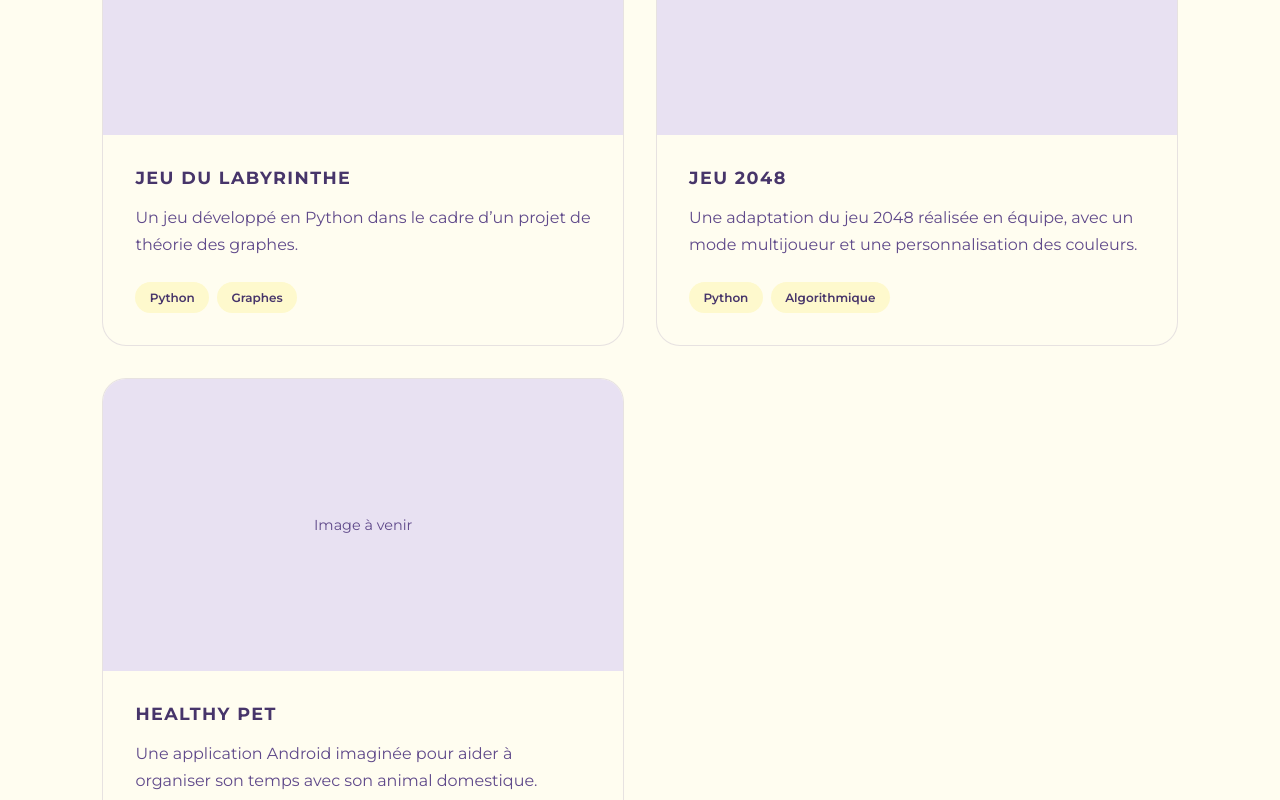
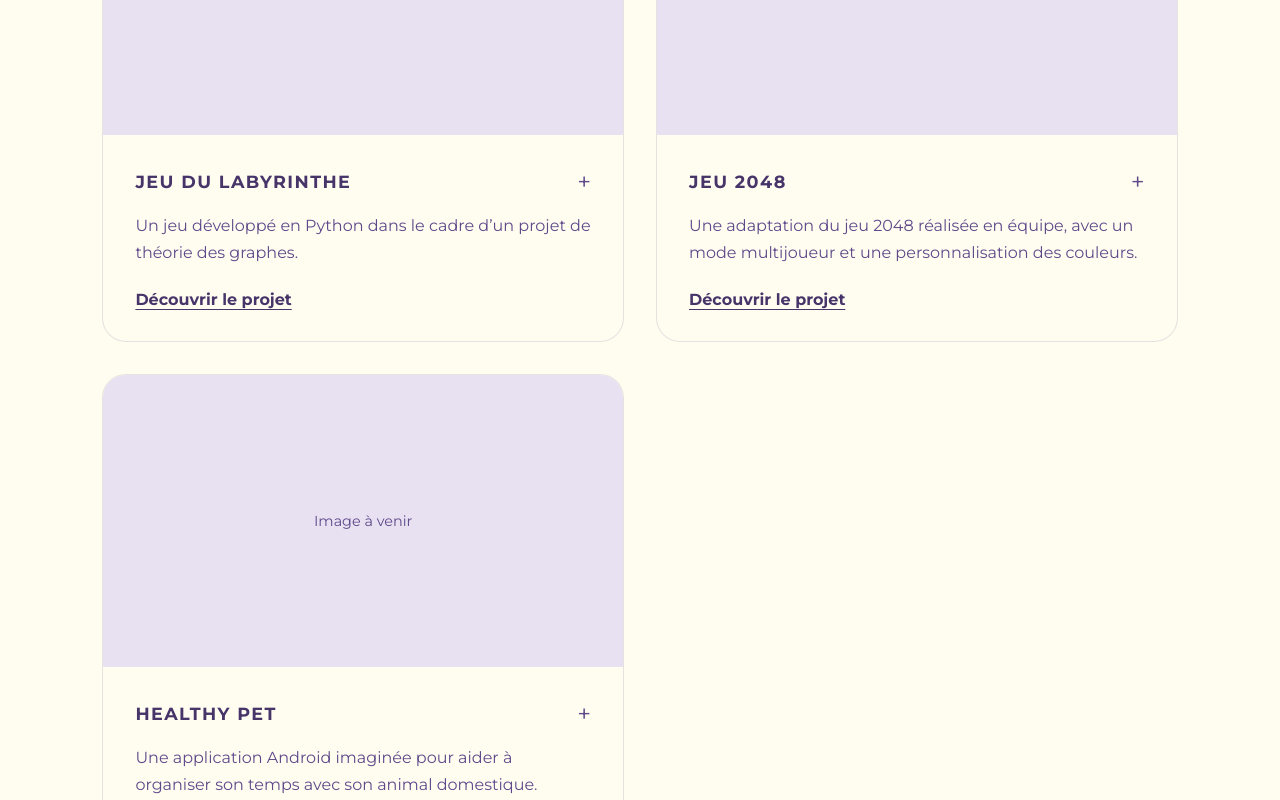
Before and after one commit to baassousouira/sara_baassou_portfolio, a React (Vite) app in the folder frontend/: page / in a window 1280 px wide. Shown: the part 2540-3340 px from the top of the page. Built offline with nearby package versions, Linux system fonts and the light colour scheme; a web font is replaced by a local one.

Commit message:
feat: add expandable project cards and refactor CSS

```diff
--- a/frontend/src/App.css
+++ b/frontend/src/App.css
@@ -1,5 +1,59 @@
+/* Styles communs */
 
-/* NAVIGATION */
+.about-container,
+.projects-container {
+  max-width: 1200px;
+  margin: 0 auto;
+}
+
+.about-eyebrow,
+.projects-eyebrow {
+  display: block;
+  margin-bottom: 1rem;
+  font-size: 0.8rem;
+  font-weight: 700;
+  text-transform: uppercase;
+  letter-spacing: 0.18em;
+}
+
+.about h2,
+.projects-heading h2 {
+  font-family: var(--font-title);
+  font-size: clamp(2.8rem, 6vw, 5rem);
+  font-weight: 400;
+  text-transform: none;
+  letter-spacing: normal;
+  color: var(--color-primary-dark);
+}
+
+.about-grid,
+.projects-grid {
+  display: grid;
+  grid-template-columns: repeat(2, minmax(0, 1fr));
+}
+
+.about-card,
+.project-card {
+  min-width: 0;
+  border-radius: 24px;
+  background-color: var(--color-cream);
+  border: 1px solid rgba(95, 73, 138, 0.15);
+}
+
+.about-tags,
+.project-tags {
+  display: flex;
+  flex-wrap: wrap;
+}
+
+.about-tags span,
+.project-tags span {
+  border-radius: 999px;
+  background-color: var(--color-background);
+  color: var(--color-primary-dark);
+}
+
+/* Navigation */
 
 .navbar {
   position: fixed;
@@ -7,13 +61,11 @@
   left: 0;
   width: 100%;
   z-index: 1000;
-
   display: flex;
   align-items: center;
   justify-content: space-between;
   gap: 20px;
   padding: 20px 5%;
-
   background-color: var(--color-primary-dark);
   color: var(--color-cream);
 }
@@ -37,7 +89,7 @@
   gap: 16px;
 }
 
-/* SECTIONS */
+/* Sections */
 
 .section {
   min-height: 100vh;
@@ -45,10 +97,7 @@
   scroll-margin-top: 110px;
 }
 
-/* ACCUEIL */
-
-
-/* ACCUEIL */
+/* Accueil */
 
 .hero {
   display: flex;
@@ -60,14 +109,11 @@
   width: 100%;
   max-width: 1300px;
   margin: 0 auto;
-
   display: grid;
   grid-template-columns: 1.2fr 1fr;
   align-items: center;
   gap: 5rem;
 }
-
-/* TEXTE */
 
 .hero-text {
   display: flex;
@@ -95,20 +141,15 @@
   margin: 0 0 2rem;
 }
 
-/* BOUTON */
-
 .hero-button {
   display: inline-block;
   padding: 1rem 1.6rem;
   border-radius: 999px;
-
   background-color: var(--color-primary);
   color: var(--color-cream);
   text-decoration: none;
   font-weight: 600;
-
-  transition:
-    background-color 0.2s ease,
+  transition: background-color 0.2s ease,
     transform 0.2s ease;
 }
 
@@ -122,16 +163,12 @@
   outline-offset: 4px;
 }
 
-/* ILLUSTRATION GÉOMÉTRIQUE */
-
 .hero-visual {
   min-height: 380px;
   aspect-ratio: 1 / 1;
-
   display: flex;
   align-items: center;
   justify-content: center;
-
   background-color: var(--color-background);
   border-radius: 32px;
   overflow: hidden;
@@ -141,7 +178,6 @@
   position: relative;
   width: 55%;
   aspect-ratio: 1 / 1;
-
   background-color: var(--color-primary);
   border-radius: 28%;
   transform: rotate(-12deg);
@@ -153,7 +189,6 @@
   aspect-ratio: 1 / 1;
   top: 18%;
   left: 25%;
-
   background-color: var(--color-background);
   border-radius: 50%;
 }
@@ -164,61 +199,15 @@
   height: 12%;
   bottom: 20%;
   left: 20%;
-
   border-radius: 999px;
   background-color: var(--color-primary-light);
 }
 
-/* RESPONSIVE HERO */
-
-@media (max-width: 900px) {
-  .hero-content {
-    grid-template-columns: 1fr;
-    gap: 3rem;
-  }
-
-  .hero-visual {
-    min-height: 260px;
-    max-width: 500px;
-    width: 100%;
-    margin: 0 auto;
-  }
-}
-
-@media (max-width: 480px) {
-  .hero-eyebrow {
-    font-size: 0.7rem;
-    letter-spacing: 0.12em;
-  }
-
-  .hero h1 {
-    font-size: clamp(2.5rem, 10vw, 3.5rem);
-  }
-
-  .hero-button {
-    padding: 0.9rem 1.3rem;
-  }
-}
-
-@media (prefers-reduced-motion: reduce) {
-  .hero-button {
-    transition: none;
-  }
-}
-
-
-/* À PROPOS */
+/* À propos */
 
 .about {
   background-color: var(--color-background);
 }
-
-.about-container {
-  max-width: 1200px;
-  margin: 0 auto;
-}
-
-/* INTRODUCTION */
 
 .about-heading {
   max-width: 850px;
@@ -226,23 +215,10 @@
 }
 
 .about-eyebrow {
-  display: block;
-  margin-bottom: 1rem;
-
   color: var(--color-primary);
-  font-size: 0.8rem;
-  font-weight: 700;
-  text-transform: uppercase;
-  letter-spacing: 0.18em;
 }
 
 .about h2 {
-  font-family: var(--font-title);
-  font-size: clamp(2.8rem, 6vw, 5rem);
-  font-weight: 400;
-  text-transform: none;
-  letter-spacing: normal;
-  color: var(--color-primary-dark);
   margin-bottom: 1.5rem;
 }
 
@@ -257,20 +233,12 @@
   color: var(--color-primary);
 }
 
-/* GRILLE DE CARTES */
-
 .about-grid {
-  display: grid;
-  grid-template-columns: repeat(2, minmax(0, 1fr));
   gap: 1.5rem;
 }
 
 .about-card {
-  min-width: 0;
   padding: 2rem;
-  border-radius: 24px;
-  background-color: var(--color-cream);
-  border: 1px solid rgba(95, 73, 138, 0.15);
 }
 
 .about-card-number {
@@ -287,24 +255,15 @@
   margin-bottom: 1.5rem;
 }
 
-/* COMPÉTENCES */
-
 .about-tags {
-  display: flex;
-  flex-wrap: wrap;
   gap: 0.7rem;
 }
 
 .about-tags span {
   padding: 0.65rem 1rem;
-  border-radius: 999px;
-  background-color: var(--color-background);
-  color: var(--color-primary-dark);
   font-size: 0.85rem;
   font-weight: 500;
 }
-
-/* LISTES */
 
 .about-list {
   margin: 0;
@@ -314,8 +273,6 @@
 .about-list li {
   margin-bottom: 0.8rem;
 }
-
-/* LANGUES */
 
 .about-languages {
   list-style: none;
@@ -339,51 +296,7 @@
   text-align: right;
 }
 
-/* RESPONSIVE */
-
-@media (max-width: 700px) {
-  .about-heading {
-    margin-bottom: 2rem;
-  }
-
-  .about-grid {
-    grid-template-columns: 1fr;
-  }
-
-  .about-card {
-    padding: 1.5rem;
-  }
-}
-
-
-/* RESPONSIVE */
-
-@media (max-width: 768px) {
-  .navbar {
-    flex-direction: column;
-    align-items: flex-start;
-    gap: 12px;
-    padding: 12px 5%;
-  }
-
-  .navbar nav {
-    width: 100%;
-    overflow-x: auto;
-    white-space: nowrap;
-    gap: 16px;
-    font-size: 0.8rem;
-    padding-bottom: 4px;
-  }
-
-  .section {
-    min-height: 100vh;
-    padding: 160px 6% 70px;
-    scroll-margin-top: 160px;
-  }
-}
-
-
-/* SECTIONS PROJETS */
+/* Projets : grille et cartes */
 
 .projects-section {
   background-color: var(--color-cream);
@@ -393,62 +306,31 @@
   background-color: var(--color-background);
 }
 
-.projects-container {
-  max-width: 1200px;
-  margin: 0 auto;
-}
-
 .projects-heading {
   margin-bottom: 3rem;
 }
 
 .projects-eyebrow {
-  display: block;
-  margin-bottom: 1rem;
-
   color: var(--color-primary-light);
-  font-size: 0.8rem;
-  font-weight: 700;
-  text-transform: uppercase;
-  letter-spacing: 0.18em;
 }
 
-.projects-heading h2 {
-  font-family: var(--font-title);
-  font-size: clamp(2.8rem, 6vw, 5rem);
-  font-weight: 400;
-  text-transform: none;
-  letter-spacing: normal;
-  color: var(--color-primary-dark);
+.projects-grid {
+  gap: 2rem;
+  align-items: start;
 }
 
-/* GRILLE */
-
-.projects-grid {
-  display: grid;
-  grid-template-columns: repeat(2, minmax(0, 1fr));
-  gap: 2rem;
-}
-
-/* CARTE */
-
 .project-card {
-  min-width: 0;
   overflow: hidden;
-  border-radius: 24px;
-
-  background-color: var(--color-cream);
-  border: 1px solid rgba(95, 73, 138, 0.15);
+  transition: transform 0.2s ease,
+    border-color 0.2s ease;
 }
 
 .project-image {
   aspect-ratio: 16 / 9;
   background-color: #E8E1F2;
-
   display: flex;
   align-items: center;
   justify-content: center;
-
   color: var(--color-primary);
   font-size: 0.9rem;
 }
@@ -461,37 +343,12 @@
 
 .project-card-content {
   padding: 2rem;
-}
-
-.project-card h3 {
-  color: var(--color-primary-dark);
-  font-size: 1.1rem;
-  margin-bottom: 1rem;
+  display: block;
 }
 
 .project-card p {
   color: var(--color-primary);
 }
-
-/* TECHNOLOGIES */
-
-.project-tags {
-  display: flex;
-  flex-wrap: wrap;
-  gap: 0.5rem;
-  margin-top: 1.5rem;
-}
-
-.project-tags span {
-  padding: 0.5rem 0.9rem;
-  border-radius: 999px;
-  background-color: var(--color-background);
-  color: var(--color-primary-dark);
-  font-size: 0.75rem;
-  font-weight: 600;
-}
-
-/* LIEN */
 
 .project-link {
   display: inline-block;
@@ -502,14 +359,233 @@
   text-underline-offset: 4px;
 }
 
-/* RESPONSIVE */
+.project-card-trigger {
+  display: block;
+  width: 100%;
+  padding: 0;
+  border: none;
+  background: transparent;
+  color: inherit;
+  font: inherit;
+  text-align: left;
+  cursor: pointer;
+}
+
+.project-card:hover {
+  transform: translateY(-4px);
+  border-color: var(--color-primary);
+}
+
+.project-card:focus-within {
+  outline: 3px solid var(--color-primary-light);
+  outline-offset: 4px;
+}
+
+.project-card.expanded {
+  grid-column: 1 / -1;
+}
+
+.project-card.expanded:hover {
+  transform: none;
+}
+
+.project-card-heading {
+  display: flex;
+  justify-content: space-between;
+  align-items: center;
+  gap: 1rem;
+}
+
+.project-card-title {
+  font-weight: 700;
+  font-size: 1.1rem;
+  text-transform: uppercase;
+  letter-spacing: 0.08em;
+}
+
+.project-card-description {
+  display: block;
+  margin-top: 1rem;
+  line-height: 1.7;
+  color: var(--color-primary);
+}
+
+.project-toggle-icon {
+  font-size: 1.5rem;
+  color: var(--color-primary);
+}
+
+.project-card.expanded .project-image {
+  aspect-ratio: 21 / 9;
+}
+
+/* Projets : détails et galerie */
+
+.project-tags {
+  gap: 0.5rem;
+  margin-top: 1.5rem;
+}
+
+.project-tags span {
+  padding: 0.5rem 0.9rem;
+  font-size: 0.75rem;
+  font-weight: 600;
+}
+
+.project-details {
+  overflow: hidden;
+  padding: 0 2rem 2rem;
+  animation: reveal-details 0.25s ease-out;
+}
+
+.project-back-button {
+  display: inline-block;
+  padding: 0.8rem 1.4rem;
+  border: 1px solid var(--color-primary);
+  border-radius: 999px;
+  background-color: transparent;
+  color: var(--color-primary-dark);
+  font-weight: 600;
+  cursor: pointer;
+  transition: background-color 0.2s ease;
+}
+
+.project-back-button:hover {
+  background-color: var(--color-background);
+}
+
+.project-year {
+  display: block;
+  margin-bottom: 1rem;
+  color: var(--color-primary);
+  font-size: 0.9rem;
+  font-weight: 600;
+}
+
+.project-details-block {
+  margin-top: 2.5rem;
+}
+
+.project-details-block h4 {
+  color: var(--color-primary-dark);
+  font-size: 1.1rem;
+  text-transform: uppercase;
+  letter-spacing: 0.08em;
+}
+
+.project-gallery {
+  display: grid;
+  grid-template-columns: repeat(2, minmax(0, 1fr));
+  gap: 1.5rem;
+}
+
+.project-gallery img {
+  display: block;
+  width: 100%;
+  height: auto;
+  border-radius: 16px;
+}
+
+.project-details .project-back-button {
+  display: block;
+  margin-top: 2rem;
+}
+
+/* Animation */
+@keyframes reveal-details {
+  from { opacity: 0; transform: translateY(-8px); }
+  to { opacity: 1; transform: translateY(0); }
+}
+
+/* Responsive et accessibilité */
+
+@media (max-width: 900px) {
+  .hero-content {
+    grid-template-columns: 1fr;
+    gap: 3rem;
+  }
+  .hero-visual {
+    min-height: 260px;
+    max-width: 500px;
+    width: 100%;
+    margin: 0 auto;
+  }
+}
+
+@media (max-width: 768px) {
+  .navbar {
+    flex-direction: column;
+    align-items: flex-start;
+    gap: 12px;
+    padding: 12px 5%;
+  }
+  .navbar nav {
+    width: 100%;
+    overflow-x: auto;
+    white-space: nowrap;
+    gap: 16px;
+    font-size: 0.8rem;
+    padding-bottom: 4px;
+  }
+  .section {
+    min-height: 100vh;
+    padding: 160px 6% 70px;
+    scroll-margin-top: 160px;
+  }
+}
 
 @media (max-width: 700px) {
+  .about-heading {
+    margin-bottom: 2rem;
+  }
+  .about-grid {
+    grid-template-columns: 1fr;
+  }
+  .about-card {
+    padding: 1.5rem;
+  }
   .projects-grid {
     grid-template-columns: 1fr;
   }
-
   .project-card-content {
     padding: 1.5rem;
   }
+  .project-details {
+    padding: 0 1.5rem 1.5rem;
+  }
+  .project-gallery {
+    grid-template-columns: 1fr;
+  }
+  .project-card.expanded .project-image {
+    aspect-ratio: 16 / 9;
+  }
 }
+
+@media (max-width: 480px) {
+  .hero-eyebrow {
+    font-size: 0.7rem;
+    letter-spacing: 0.12em;
+  }
+  .hero h1 {
+    font-size: clamp(2.5rem, 10vw, 3.5rem);
+  }
+  .hero-button {
+    padding: 0.9rem 1.3rem;
+  }
+}
+
+@media (prefers-reduced-motion: reduce) {
+  .hero-button {
+    transition: none;
+  }
+  .project-card,
+    .project-back-button {
+    transition: none;
+  }
+  .project-card:hover {
+    transform: none;
+  }
+  .project-details {
+    animation: none;
+  }
+}
--- a/frontend/src/components/ProjectCard.tsx
+++ b/frontend/src/components/ProjectCard.tsx
@@ -1,46 +1,75 @@
 
 import type { Project } from '../data/projects';
+import ProjectDetails from './ProjectDetails';
 
 type ProjectCardProps = {
   project: Project;
+  isExpanded: boolean;
+  onToggle: () => void;
 };
 
-function ProjectCard({ project }: ProjectCardProps) {
+function ProjectCard({
+  project,
+  isExpanded,
+  onToggle,
+}: ProjectCardProps) {
+
   return (
-    <article className="project-card">
+    <article
+      className={`project-card ${isExpanded ? 'expanded' : ''}`}
+    >
 
-      <div className="project-image">
-        {project.image ? (
-          <img src={project.image} alt={project.title} />
-        ) : (
-          <span>Image à venir</span>
-        )}
-      </div>
+      <button
+        type="button"
+        className="project-card-trigger"
+        onClick={onToggle}
+        aria-expanded={isExpanded}
+      >
 
-      <div className="project-card-content">
-        <h3>{project.title}</h3>
+        <span className="project-image">
+          {project.image ? (
+            <img
+              src={project.image}
+              alt={project.title}
+              loading="lazy"
+              decoding="async"
+            />
+          ) : (
+            <span>Image à venir</span>
+          )}
+        </span>
 
-        <p>{project.description}</p>
+        <span className="project-card-content">
 
-        {project.technologies.length > 0 && (
-          <div className="project-tags">
-            {project.technologies.map((technology) => (
-              <span key={technology}>{technology}</span>
-            ))}
-          </div>
-        )}
+          <span className="project-card-heading">
+            <span className="project-card-title">
+              {project.title}
+            </span>
 
-        {project.link && (
-          <a
-            href={project.link}
-            target="_blank"
-            rel="noopener noreferrer"
-            className="project-link"
-          >
-            Voir le projet ↗
-          </a>
-        )}
-      </div>
+            <span className="project-toggle-icon" aria-hidden="true">
+              {isExpanded ? '−' : '+'}
+            </span>
+          </span>
+
+          <span className="project-card-description">
+            {project.description}
+          </span>
+
+          <span className="project-link">
+            {isExpanded ? 'Réduire le projet' : 'Découvrir le projet'}
+          </span>
+
+        </span>
+
+      </button>
+
+      {isExpanded && (
+        <ProjectDetails
+          project={project}
+          onClose={onToggle}
+        />
+      )}
+
     </article>
   );
 }
--- /dev/null
+++ b/frontend/src/components/ProjectDetails.tsx
@@ -0,0 +1,104 @@
+
+import type { Project } from '../data/projects';
+
+type ProjectDetailsProps = {
+  project: Project;
+  onClose: () => void;
+};
+
+function ProjectDetails({
+  project,
+  onClose,
+}: ProjectDetailsProps) {
+
+  return (
+    <div className="project-details">
+
+      {project.year && (
+        <span className="project-year">
+          {project.year}
+        </span>
+      )}
+
+      {project.technologies.length > 0 && (
+        <div className="project-tags">
+          {project.technologies.map((technology) => (
+            <span key={technology}>{technology}</span>
+          ))}
+        </div>
+      )}
+
+      {project.context && (
+        <div className="project-details-block">
+          <h4>Contexte du projet</h4>
+          <p>{project.context}</p>
+        </div>
+      )}
+
+      {project.objectives && project.objectives.length > 0 && (
+        <div className="project-details-block">
+          <h4>Objectifs</h4>
+          <ul>
+            {project.objectives.map((objective) => (
+              <li key={objective}>{objective}</li>
+            ))}
+          </ul>
+        </div>
+      )}
+
+      {project.process && (
+        <div className="project-details-block">
+          <h4>Démarche et réalisation</h4>
+          <p>{project.process}</p>
+        </div>
+      )}
+
+      {project.results && (
+        <div className="project-details-block">
+          <h4>Résultats</h4>
+          <p>{project.results}</p>
+        </div>
+      )}
+
+      {project.gallery && project.gallery.length > 0 && (
+        <div className="project-details-block">
+          <h4>Galerie</h4>
+
+          <div className="project-gallery">
+            {project.gallery.map((image, index) => (
+              <img
+                key={image}
+                src={image}
+                alt={`${project.title} - Visuel ${index + 1}`}
+                loading="lazy"
+                decoding="async"
+              />
+            ))}
+          </div>
+        </div>
+      )}
+
+      {project.link && (
+        <a
+          href={project.link}
+          target="_blank"
+          rel="noopener noreferrer"
+          className="project-link"
+        >
+          Voir le projet ↗
+        </a>
+      )}
+
+      <button
+        type="button"
+        className="project-back-button"
+        onClick={onClose}
+      >
+        Réduire le projet −
+      </button>
+
+    </div>
+  );
+}
+
+export default ProjectDetails;
--- a/frontend/src/components/ProjectsSection.tsx
+++ b/frontend/src/components/ProjectsSection.tsx
@@ -1,4 +1,5 @@
 
+import { useState } from 'react';
 import ProjectCard from './ProjectCard';
 import { projects } from '../data/projects';
 import type { Project } from '../data/projects';
@@ -14,9 +15,19 @@ function ProjectsSection({
   title,
   number,
 }: ProjectsSectionProps) {
+
+  const [selectedProject, setSelectedProject] =
+    useState<string | null>(null);
+
   const filteredProjects = projects.filter(
     (project) => project.category === id
   );
+
+  function toggleProject(projectId: string) {
+    setSelectedProject((previous) =>
+      previous === projectId ? null : projectId
+    );
+  }
 
   return (
     <section id={id} className="section projects-section">
@@ -35,6 +46,8 @@ function ProjectsSection({
             <ProjectCard
               key={project.id}
               project={project}
+              isExpanded={selectedProject === project.id}
+              onToggle={() => toggleProject(project.id)}
             />
           ))}
         </div>
```
Also changed, not shown: frontend/src/data/projects.ts (+8 -0 lines).
